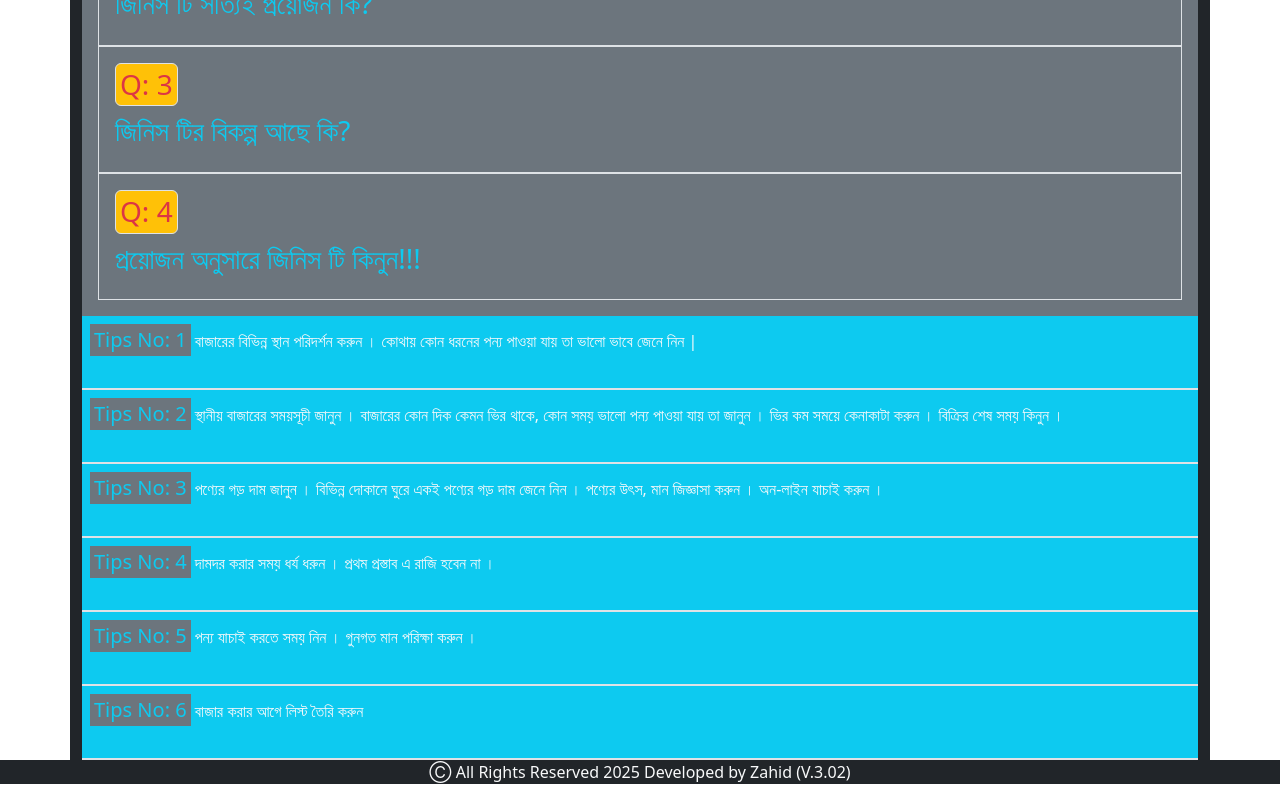
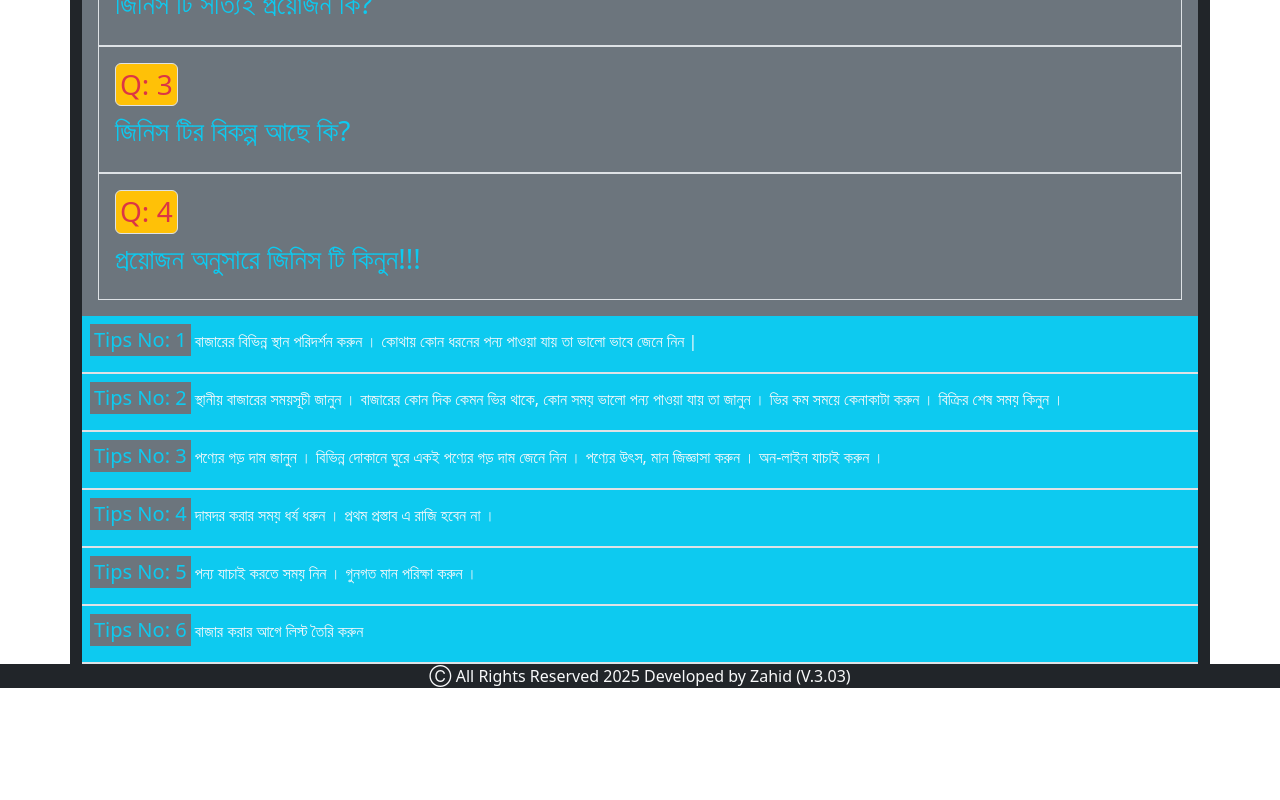
Before and after one commit to MDZAHIDHASAN2024/my-principles, a React (Vite) app: page /moneySavingFormula in a window 1280 px wide. Shown: the part 353-1153 px from the top of the page. After the commit the page ends 1057 px from the top, so only its background shows below. Built offline with nearby package versions, Linux system fonts and the light colour scheme.

Commit message:
version 3.03

```diff
--- a/src/layout/footer/index.tsx
+++ b/src/layout/footer/index.tsx
@@ -1,7 +1,7 @@
 const Footer = () => {
   return (
     <div className="container-fluid bg-dark text-light text-center ">
-      <p> &#9400; All Rights Reserved 2025 Developed by Zahid (V.3.02) </p>
+      <p> &#9400; All Rights Reserved 2025 Developed by Zahid (V.3.03) </p>
     </div>
   );
 };
--- a/src/layout/navbar/index.tsx
+++ b/src/layout/navbar/index.tsx
@@ -105,6 +105,12 @@ const Index = () => {
                 </NavLink>
               </Dropdown.Menu>
             </Dropdown>
+            {/* <NavLink
+              className="m-auto pe-4 text-decoration-none fw-bold"
+              to={'/myContract'}
+            >
+              My-Contract-List
+            </NavLink> */}
           </Nav>
         </Navbar.Collapse>
       </Container>
--- a/src/pages/home/index.tsx
+++ b/src/pages/home/index.tsx
@@ -2,11 +2,13 @@
 import img1 from '../../assets/images/slider01.jpg';
 import img2 from '../../assets/images/slider02.jpg';
 import img3 from '../../assets/images/slider03.jpg';
+
 import myAudio from '../../assets/audio/my-heart.mp3';
 import './index.css';
 import PageTitle from '../pageTitle/pageTitle';
+
+import { useState } from 'react';
 import { Carousel } from 'react-bootstrap';
-import { useState } from 'react';
 
 const data = [
   {
@@ -117,6 +119,7 @@ const Home = () => {
   return (
     <div className="container bg-dark ">
       <PageTitle title="Home" />
+
       <Carousel>
         <Carousel.Item>
           <img src={img1} className="d-block w-100" alt="Slider Picture" />
@@ -163,7 +166,8 @@ const Home = () => {
       <div className="bg-dark text-light">
         {data
           .filter((sura) => {
-            return search === '' ? sura : sura.ayatNo.includes(search);
+            if (search === '') return true;
+            return sura.ayatNo === search;
           })
           .map((sura) => {
             return (
@@ -182,15 +186,15 @@ const Home = () => {
               onClick={() => setToggle(!toggle)}
             >
               {toggle ? 'Click to Hide' : 'Click to Show Effective Date'}
+            </button>
             {toggle && (
-                <div className=" bg-dark text-light text-center border  p-1">
+              <div className=" bg-dark text-light text-center  p-1">
                 <p>3/10/2025 English</p>
                 <p>18/06/1432 Bangla</p>
                 <p>10/04/1447 Arabic</p>
                 <p>Friday</p>
               </div>
             )}
-            </button>
           </div>
         </div>
       </div>
--- a/src/pages/moneySavingFormula/moneySavingFormula.tsx
+++ b/src/pages/moneySavingFormula/moneySavingFormula.tsx
@@ -71,12 +71,12 @@ const MoneySavingFormula = () => {
               key={tip.id}
             >
               {
-                <p>
+                <div>
                   <h5 className="bg-secondary d-inline-block text-info p-1 me-1">
                     Tips No: {tip.id}
                   </h5>
                   {tip.tips}
-                </p>
+                </div>
               }
             </div>
           );
--- a/src/pages/reduceSpeakingFormula/reduceSpeakingFormula.tsx
+++ b/src/pages/reduceSpeakingFormula/reduceSpeakingFormula.tsx
@@ -67,12 +67,12 @@ const ReduceSpeakingFormula = () => {
               key={tip.id}
             >
               {
-                <p>
+                <div>
                   <h5 className="bg-secondary d-inline-block text-info p-1 me-1">
                     Tips No: {tip.id}
                   </h5>
                   {tip.tips}
-                </p>
+                </div>
               }
             </div>
           );
--- a/src/pages/timeSavingFormula/timeSavingFormula.tsx
+++ b/src/pages/timeSavingFormula/timeSavingFormula.tsx
@@ -59,12 +59,12 @@ const TimeSavingFormula = () => {
               key={tip.id}
             >
               {
-                <p>
+                <div>
                   <h5 className="bg-secondary d-inline-block text-info p-1 me-1">
                     Tips No: {tip.id}
                   </h5>
                   {tip.tips}
-                </p>
+                </div>
               }
             </div>
           );
--- a/src/pages/tourPlanFormula/tourPlanFormula.tsx
+++ b/src/pages/tourPlanFormula/tourPlanFormula.tsx
@@ -67,12 +67,12 @@ const TourPlanFormula = () => {
               key={tip.id}
             >
               {
-                <p>
+                <div>
                   <h5 className="bg-secondary d-inline-block text-info p-1 me-1">
                     Tips No: {tip.id}
                   </h5>
                   {tip.tips}
-                </p>
+                </div>
               }
             </div>
           );
--- a/src/routes/index.tsx
+++ b/src/routes/index.tsx
@@ -32,6 +32,7 @@ const Index = () => {
         />
         <Route path="/timeSavingFormula" element={<TimeSavingFormula />} />
         <Route path="/tourPlanFormula" element={<TourPlanFormula />} />
+        {/* <Route path="/myContract" element={<MyContract />} /> */}
         <Route path="*" element={<Error />} />
       </Routes>
       <Footer />
```
Also changed, not shown: src/pages/myContract/data.tsx (added, +18 -0 lines), src/pages/myContract/myContract.tsx (added, +39 -0 lines), src/assets/images/main.jpg (added). Lines whose indentation alone changed are shown as unchanged.
